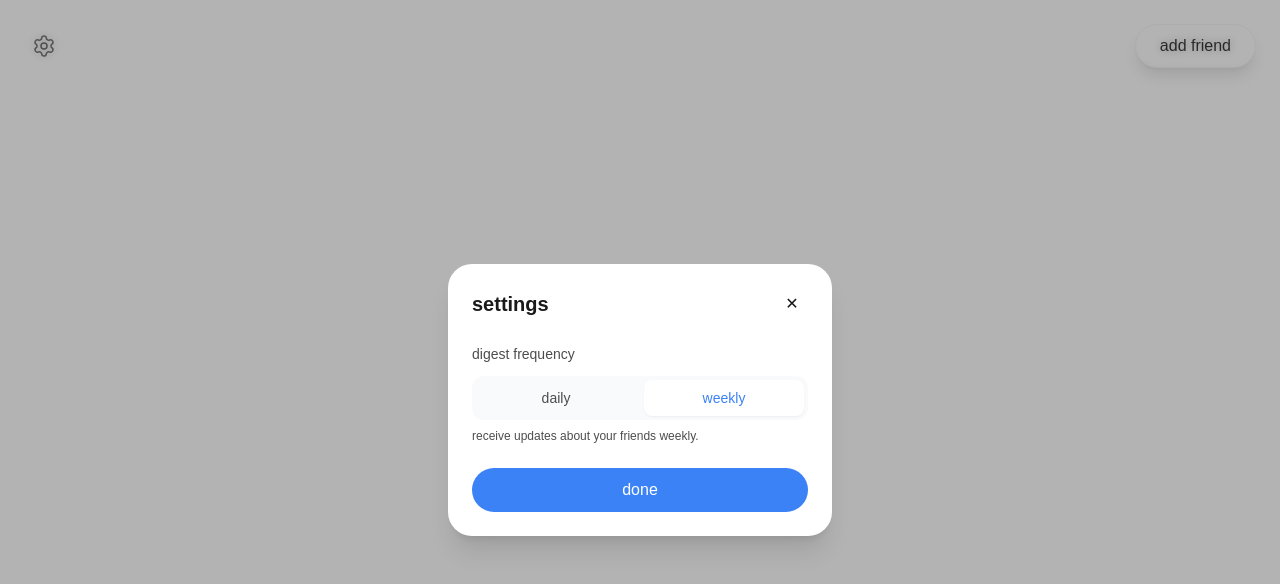
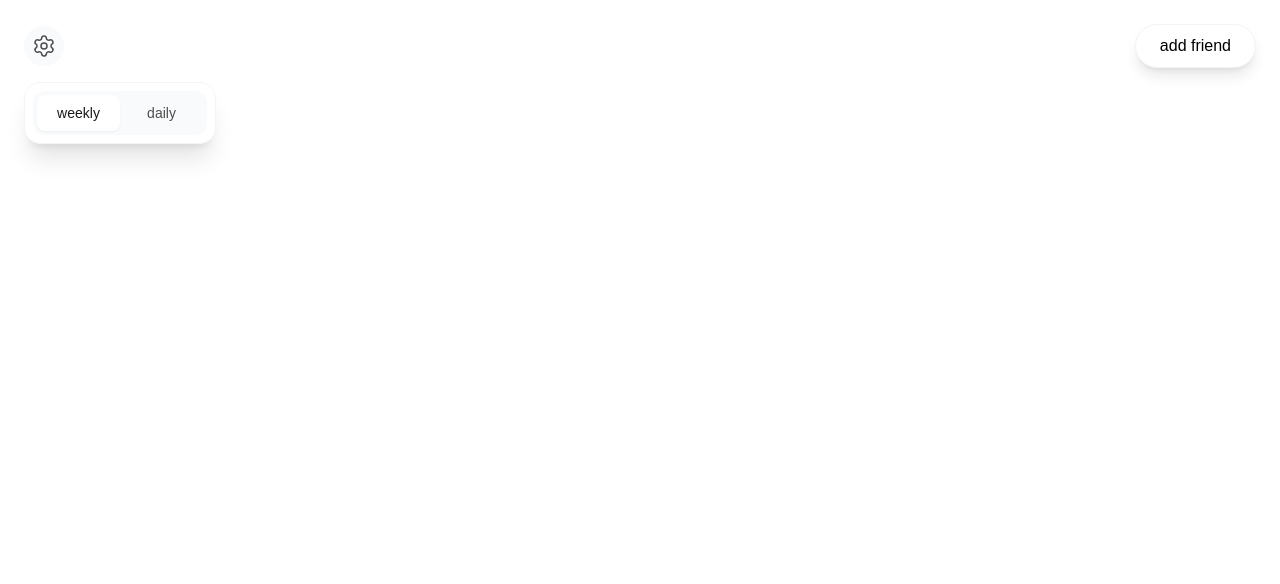
Before and after one commit to AnushriyaB/human-crm, a React (Vite) app: page /dashboard in a window 1280 px wide. Both pictures are taken after a click on the button 44 px from the left and 46 px from the top of the page. Shown: the top 584 px of the page. Built offline with nearby package versions, Linux system fonts and the light colour scheme; a web font is replaced by a local one.

Commit message:
Refactor: Replace Settings Modal with Dropdown

```diff
--- /dev/null
+++ b/src/components/SettingsDropdown.jsx
@@ -0,0 +1,53 @@
+import React, { useState } from 'react';
+import { motion, AnimatePresence } from 'framer-motion';
+
+export default function SettingsDropdown({ isOpen, onClose }) {
+    // Local state for demo purposes, in real app this would sync with context/backend
+    const [frequency, setFrequency] = useState('weekly');
+
+    return (
+        <AnimatePresence>
+            {isOpen && (
+                <>
+                    {/* Invisible backdrop to close on click outside */}
+                    <div className="fixed inset-0 z-40" onClick={onClose} />
+
+                    <motion.div
+                        initial={{ opacity: 0, y: -10, height: 0 }}
+                        animate={{ opacity: 1, y: 0, height: 'auto' }}
+                        exit={{ opacity: 0, y: -10, height: 0 }}
+                        transition={{ duration: 0.2, ease: "linear" }} // Linear animation
+                        className="absolute top-full left-0 mt-4 bg-white rounded-2xl shadow-xl border border-gray-100 overflow-hidden z-50 w-48"
+                    >
+                        <div className="p-2">
+                            {/* Visual Toggle */}
+                            <div className="flex bg-gray-50 rounded-xl p-1 relative">
+                                <motion.div
+                                    className="absolute top-1 bottom-1 bg-white rounded-lg shadow-sm"
+                                    initial={false}
+                                    animate={{
+                                        left: frequency === 'weekly' ? '4px' : '50%',
+                                        width: 'calc(50% - 4px)'
+                                    }}
+                                    transition={{ type: "spring", stiffness: 500, damping: 30 }}
+                                />
+                                <button
+                                    onClick={() => setFrequency('weekly')}
+                                    className={`flex-1 relative z-10 py-2 text-sm font-medium transition-colors lowercase cursor-pointer ${frequency === 'weekly' ? 'text-text-primary' : 'text-text-secondary'}`}
+                                >
+                                    weekly
+                                </button>
+                                <button
+                                    onClick={() => setFrequency('daily')}
+                                    className={`flex-1 relative z-10 py-2 text-sm font-medium transition-colors lowercase cursor-pointer ${frequency === 'daily' ? 'text-text-primary' : 'text-text-secondary'}`}
+                                >
+                                    daily
+                                </button>
+                            </div>
+                        </div>
+                    </motion.div>
+                </>
+            )}
+        </AnimatePresence>
+    );
+}
--- a/src/pages/Dashboard.jsx
+++ b/src/pages/Dashboard.jsx
@@ -5,7 +5,7 @@ import { Icons } from '../components/ui/Icons';
 import { useFriends } from '../context/FriendContext';
 import AddFriend from '../components/AddFriend';
 import SideSheet from '../components/ui/SideSheet';
-import SettingsModal from '../components/SettingsModal';
+import SettingsDropdown from '../components/SettingsDropdown';
 import { useNavigate } from 'react-router-dom';
 
 export default function Dashboard() {
@@ -59,12 +59,15 @@ export default function Dashboard() {
                             Wait, the previous setting was Top Right.
                             Let's try putting Settings on the LEFT and Add Friend on the RIGHT.
                         */}
-                        <button
-                            onClick={() => setSettingsOpen(true)}
-                            className="pointer-events-auto text-text-secondary hover:text-text-primary transition-colors p-2 rounded-full hover:bg-gray-50"
-                        >
-                            <Icons.Settings className="w-6 h-6" />
-                        </button>
+                        <div className="relative">
+                            <button
+                                onClick={() => setSettingsOpen(!settingsOpen)}
+                                className={`pointer-events-auto text-text-secondary hover:text-text-primary transition-colors p-2 rounded-full hover:bg-gray-50 ${settingsOpen ? 'bg-gray-50 text-text-primary' : ''}`}
+                            >
+                                <Icons.Settings className="w-6 h-6" />
+                            </button>
+                            <SettingsDropdown isOpen={settingsOpen} onClose={() => setSettingsOpen(false)} />
+                        </div>
 
                         <Button onClick={() => setIsAdding(true)} className="pointer-events-auto rounded-full shadow-lg bg-white text-black hover:bg-gray-50 border border-gray-100 lowercase px-6">
                             add friend
@@ -79,7 +82,7 @@ export default function Dashboard() {
                 friend={selectedFriend}
             />
 
-            <SettingsModal isOpen={settingsOpen} onClose={() => setSettingsOpen(false)} />
+
         </>
     );
 }
```
Also changed, not shown: 5 other files (tests, documents, lock files or other folders).
